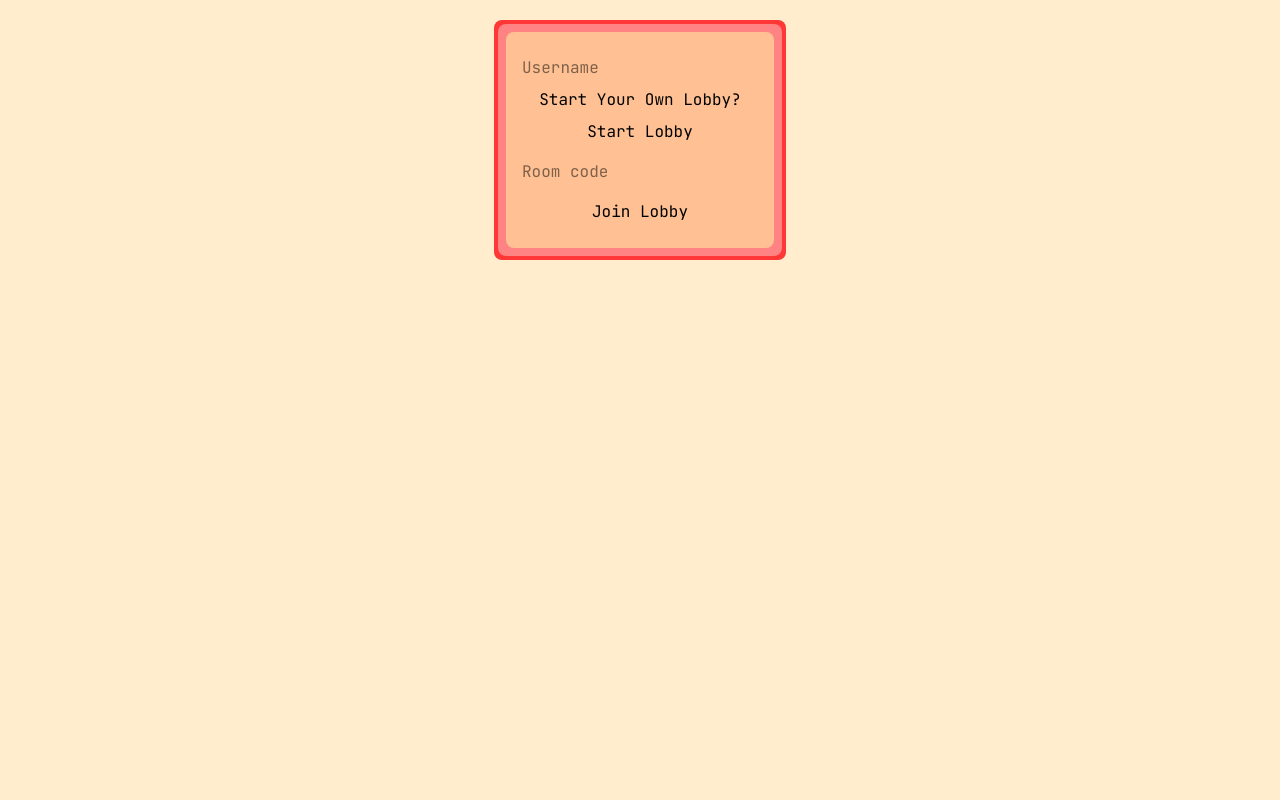
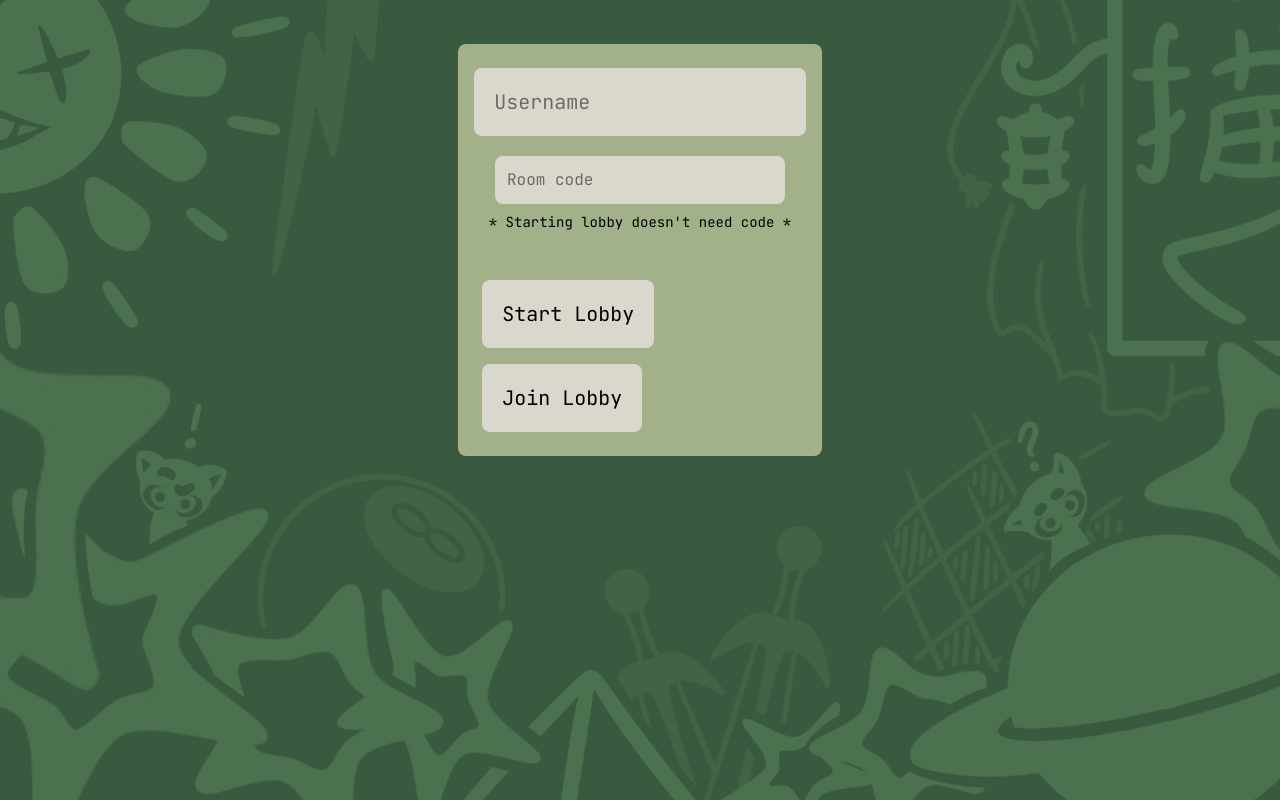
Before and after one commit to WarrenGunawan/Motion-Doodle, a React (Vite) app in the folder frontend/: page / in a window 1280 px wide. Built offline with nearby package versions, Linux system fonts and the light colour scheme; no server answers.

Commit message:
Added background and adjusted some ui elements

```diff
--- a/frontend/src/Components/BrushSettings.jsx
+++ b/frontend/src/Components/BrushSettings.jsx
@@ -58,7 +58,7 @@ function BrushSettings({ brushColor, setBrushColor, brushSize, setBrushSize, era
 
 
     return (
-        <div className='flex flex-col justify-center items-center mx-5'>
+        <div className='flex flex-col justify-center items-center color3 py-5 px-3'>
             <div className='grid grid-cols-2 gap-2'>
                 {Object.entries(colors).map(([ color, hexCode ]) => (
                     <button key={color}
--- a/frontend/src/Components/GameScreen.jsx
+++ b/frontend/src/Components/GameScreen.jsx
@@ -32,7 +32,7 @@ function GameScreen({ camWidth, camHeight, localStream, isHost, gameStarted, cod
     if (!gameStarted) {
         if (isHost) {
             return (
-                <div className='flex flex-col justify-center items-center bg-blue-500 mx-3' style={{ width: camWidth, height: camHeight }}>
+                <div className='flex flex-col justify-center items-center color4 mx-3' style={{ width: camWidth, height: camHeight }}>
                     <div>
                         <p>Value: {rounds}</p>
                         <input type='range' id='numericSlider' min='1' max='6' value={rounds} onChange={(e) => {setRounds(Number(e.target.value))}}/>
@@ -42,7 +42,7 @@ function GameScreen({ camWidth, camHeight, localStream, isHost, gameStarted, cod
                 </div>
             )
         } else {
-            return <div className='flex justify-center items-center bg-blue-500 mx-3' style={{ width: camWidth, height: camHeight }}/>
+            return <div className='flex justify-center items-center color4 mx-3' style={{ width: camWidth, height: camHeight }}/>
         }
     } else {
         if (drawer.id === socket.id) {
--- a/frontend/src/Components/Home.jsx
+++ b/frontend/src/Components/Home.jsx
@@ -1,6 +1,8 @@
 import { useState, useEffect, useRef } from 'react';
 
 import socket from '../socket'
+
+import HomeBackground from '../adrawn/HomeBackground.png'
 
 
 function Home({onUsernameChosen, onStartLobby, onJoinLobby, onIsHost, onSetCode, onSetUsername, onSetPlayers}) {
@@ -93,14 +95,23 @@ function Home({onUsernameChosen, onStartLobby, onJoinLobby, onIsHost, onSetCode,
 
 
     return (
-        <div className='flex items-center justify-center color4 p-1 rounded-lg mt-5'>
-            <div className='flex justify-center items-center color3 p-2 rounded-lg'>
-                <div className='flex flex-col justify-center items-center color2 p-4 rounded-lg'>
-                    <input className='my-2' value={username} onChange={e => checkUsername(e.target.value)} placeholder='Username' />
-                    <p>Start Your Own Lobby?</p>
-                    <button className='my-2 opacity-100 active:opacity-50 transition-opacity hover:opacity-75' onClick={checkStartLobby}>Start Lobby</button>
-                    <input className='my-2' value={code} onChange={e => checkCode(e.target.value)} placeholder='Room code' />
-                    <button className='my-2 opacity-100 active:opacity-50 transition-opacity hover:opacity-75' onClick={checkJoinLobby}>Join Lobby</button>
+        <div className='flex items-center justify-center color4 p-1 rounded-lg mt-5'
+            style={{
+                backgroundImage: `url(${HomeBackground})`,
+                backgroundSize: 'cover',
+                backgroundPosition: 'center',
+                backgroundRepeat: 'no-repeat',
+                height: '100vh',
+                width: '100vw',
+                margin: 0
+            }}>
+            <div className='flex flex-col justify-center items-center color3 p-4 rounded-lg w-2/7 mt-10' style={{ alignSelf: 'flex-start' }}>
+                <input className='my-2 color4 w-full p-5 rounded-lg mb-3 text-xl' value={username} onChange={e => checkUsername(e.target.value)} placeholder='Username' />
+                <input className='my-2 w-7/8 p-3 rounded-lg color4' value={code} onChange={e => checkCode(e.target.value)} placeholder='Room code' />
+                <p className='mb-10 text-sm'>* Starting lobby doesn't need code *</p>
+                <div>
+                    <button className='my-2 opacity-100 active:opacity-50 transition-opacity hover:opacity-75 p-5 rounded-lg color4 m-2 text-xl' onClick={checkStartLobby}>Start Lobby</button>
+                    <button className='my-2 opacity-100 active:opacity-50 transition-opacity hover:opacity-75 p-5 rounded-lg color4 m-2 text-xl' onClick={checkJoinLobby}>Join Lobby</button>
                 </div>
             </div>
         </div>
--- a/frontend/src/Components/Lobby.jsx
+++ b/frontend/src/Components/Lobby.jsx
@@ -8,6 +8,8 @@ import GameScreen from './GameScreen';
 import BrushSettings from './BrushSettings';
 
 import socket from '../socket'
+
+import HomeBackground from '../adrawn/HomeBackground.png'
 
 
 function useWindowDimensions() {
@@ -409,13 +411,22 @@ function Lobby({ isHost, username, code, players, onSetPlayers }) {
 
 
     return (
-        <div className='flex flex-col h-screen justify-center items-center mx-0.5'>
+        <div className='flex flex-col items-center justify-center color4 p-1 rounded-lg mt-5'
+            style={{
+                backgroundImage: `url(${HomeBackground})`,
+                backgroundSize: 'cover',
+                backgroundPosition: 'center',
+                backgroundRepeat: 'no-repeat',
+                height: '100vh',
+                width: '100vw',
+                margin: 0
+            }}>
             <div>
-                <p className='absolute top-10'>{timeLeft} | {code} {(drawer || players[0])?.id === socket.id && <span>| {currentWord}</span>}</p>
+                <p>{timeLeft} | {code} {(drawer || players[0])?.id === socket.id && <span>| {currentWord}</span>}</p>
             </div>
 
             <div className='relative flex items-center'>
-                <div className='absolute right-full flex flex-col'>
+                <div className='absolute right-full flex flex-col color3 p-5'>
                     {players.map(p => (
                         <div key={p.id} className='leading-none'>
                             {p.id === socket.id
@@ -474,7 +485,7 @@ function Lobby({ isHost, username, code, players, onSetPlayers }) {
 
 
 
-                <div className='absolute left-full flex flex-col'>
+                <div className='absolute left-full flex flex-col '>
                     {/* {players.map(p => (
                         <div key={p.id} className='whitespace-nowrap'>{p.username} | {p.score}</div>
                     ))} */}
@@ -497,7 +508,8 @@ function Lobby({ isHost, username, code, players, onSetPlayers }) {
 
             <div>
                 {(drawer || players[0])?.id !== socket.id &&
-                    <input value={guessInput}
+                    <input style={{}}
+                        value={guessInput}
                         disabled={hasGuessedCorrectly}
                         onChange={(e) => setGuessInput(e.target.value)}
                         onKeyDown={(e) => {
--- a/frontend/src/index.css
+++ b/frontend/src/index.css
@@ -2,24 +2,24 @@
 
 body {
     font-family: 'JetBrains Mono', monospace;
-    background-color: #FFEDCE;
+    background-color: #3A5A40;
     display: flex;
     justify-content: center;
     align-items: center;
 }
 
 .color1 {
-    background-color: #FFEDCE;
+    background-color: #3A5A40;
 }
 
 .color2 {
-    background-color: #FFC193;
+    background-color: #588157;
 }
 
 .color3 {
-    background-color: #FF8383;
+    background-color: #A3B18A;
 }
 
 .color4 {
-    background-color: #FF3737;
+    background-color: #DAD7CD;
 }
```
Also changed, not shown: frontend/src/adrawn/HomeBackground.png (added).
